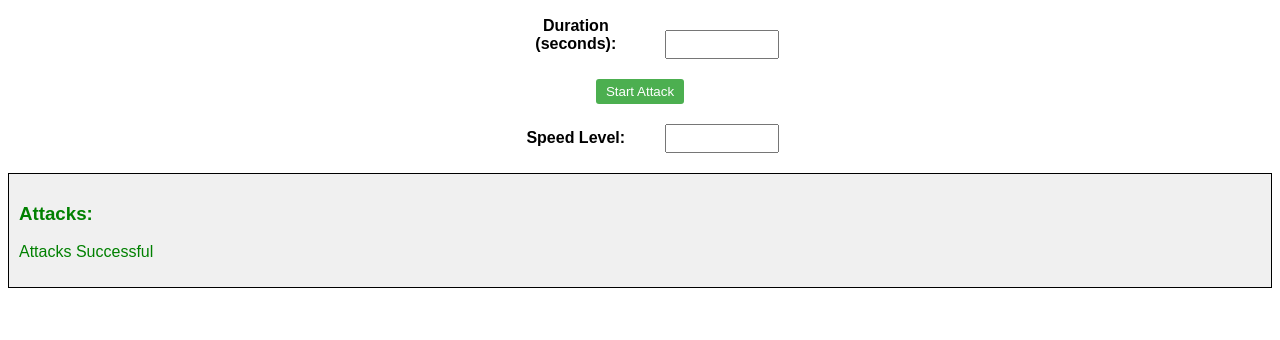
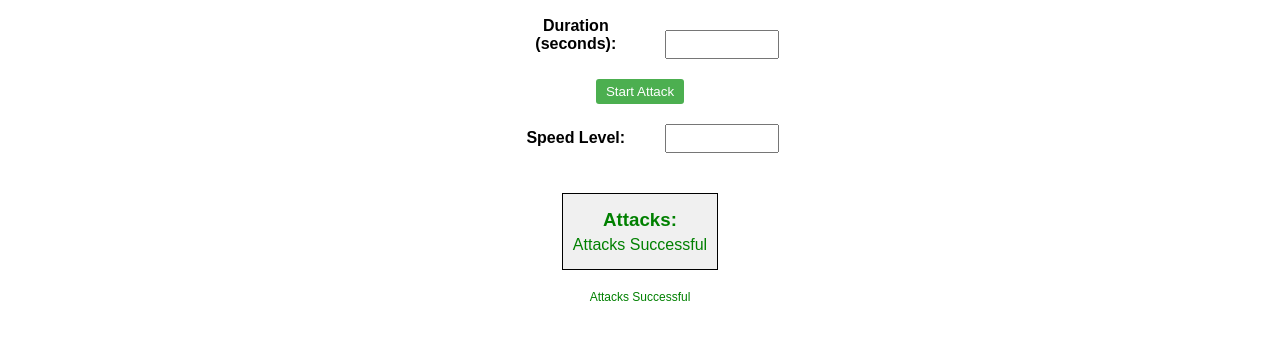
Before and after one commit to Army8502/AR7556, a plain HTML site: page docs/index.html in a window 1280 px wide. Both pictures are taken after a click on the button "Start Attack". Shown: the part 130-470 px from the top of the page. Drawn offline with Linux system fonts and the light colour scheme.

Commit message:
index.html

```diff
--- a/docs/index.html
+++ b/docs/index.html
@@ -14,6 +14,7 @@
         }
         .input-group {
             margin-bottom: 20px;
+            text-align: center;
         }
         .input-group label {
             display: inline-block;
@@ -36,20 +37,34 @@
         }
         .attacks {
             margin-top: 20px;
-            text-align: left;
+            text-align: center;
             border: 1px solid black;
             padding: 10px;
             background-color: #f0f0f0;
+            display: inline-block;
+            max-width: 300px;
         }
         .attacks h3 {
             color: green;
+            margin: 5px 0;
         }
         .attacks ul {
             list-style-type: none;
             padding: 0;
+            text-align: left;
+            margin: 0;
         }
         .attacks li {
             color: green;
+            margin: 5px 0;
+        }
+        .output {
+            text-align: center;
+            margin-top: 20px;
+        }
+        .output p {
+            color: green;
+            font-size: 12px;
         }
     </style>
 </head>
@@ -76,6 +91,9 @@
             <ul id="attack-list">
             </ul>
         </div>
+        <div class="output">
+            <p id="output-text"></p>
+        </div>
     </div>
 
     <script>
@@ -86,6 +104,7 @@
             var duration = document.getElementById("duration").value;
             var speed = document.getElementById("speed").value;
             var attackList = document.getElementById("attack-list");
+            var outputText = document.getElementById("output-text");
             var attackItem = document.createElement("li");
             attackItem.textContent = "Attacking " + url + " for " + duration + " seconds with speed level " + speed;
             attackList.appendChild(attackItem);
@@ -97,6 +116,9 @@
             if (attackCount === 1) {
                 attackItem.style.color = "green";
                 attackItem.textContent = "Attacks Successful";
+                outputText.textContent = "Attacks Successful";
+            } else {
+                outputText.textContent = attackCount - 1 + " attacks sent";
             }
         }
     </script>
```
